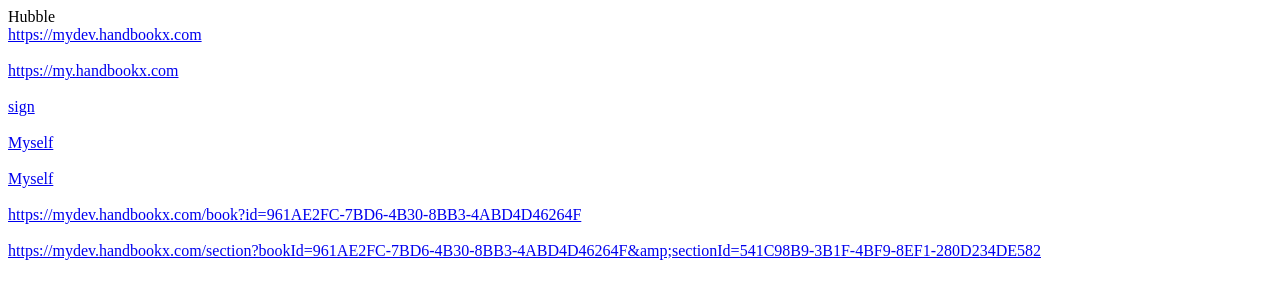
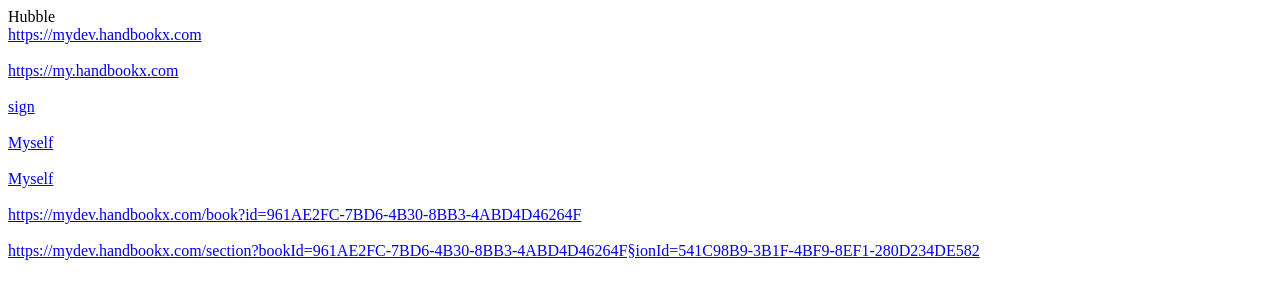
Before and after one commit to balalawitch/balala.github.io, a plain HTML site: page index.html in a window 1280 px wide. Drawn offline with Linux system fonts and the light colour scheme.

Commit message:
Update index.html

```diff
--- a/index.html
+++ b/index.html
@@ -30,5 +30,5 @@
 
     <div>&nbsp;</div>
 
-<div><a href="https://mydev.handbookx.com/section?bookId=961AE2FC-7BD6-4B30-8BB3-4ABD4D46264F&sectionId=541C98B9-3B1F-4BF9-8EF1-280D234DE582">https://mydev.handbookx.com/section?bookId=961AE2FC-7BD6-4B30-8BB3-4ABD4D46264F&amp;amp;sectionId=541C98B9-3B1F-4BF9-8EF1-280D234DE582</a></div>
+<div><a href="https://mydev.handbookx.com/section?bookId=961AE2FC-7BD6-4B30-8BB3-4ABD4D46264F&sectionId=541C98B9-3B1F-4BF9-8EF1-280D234DE582">https://mydev.handbookx.com/section?bookId=961AE2FC-7BD6-4B30-8BB3-4ABD4D46264F&sectionId=541C98B9-3B1F-4BF9-8EF1-280D234DE582</a></div>
 </body></html>
```
